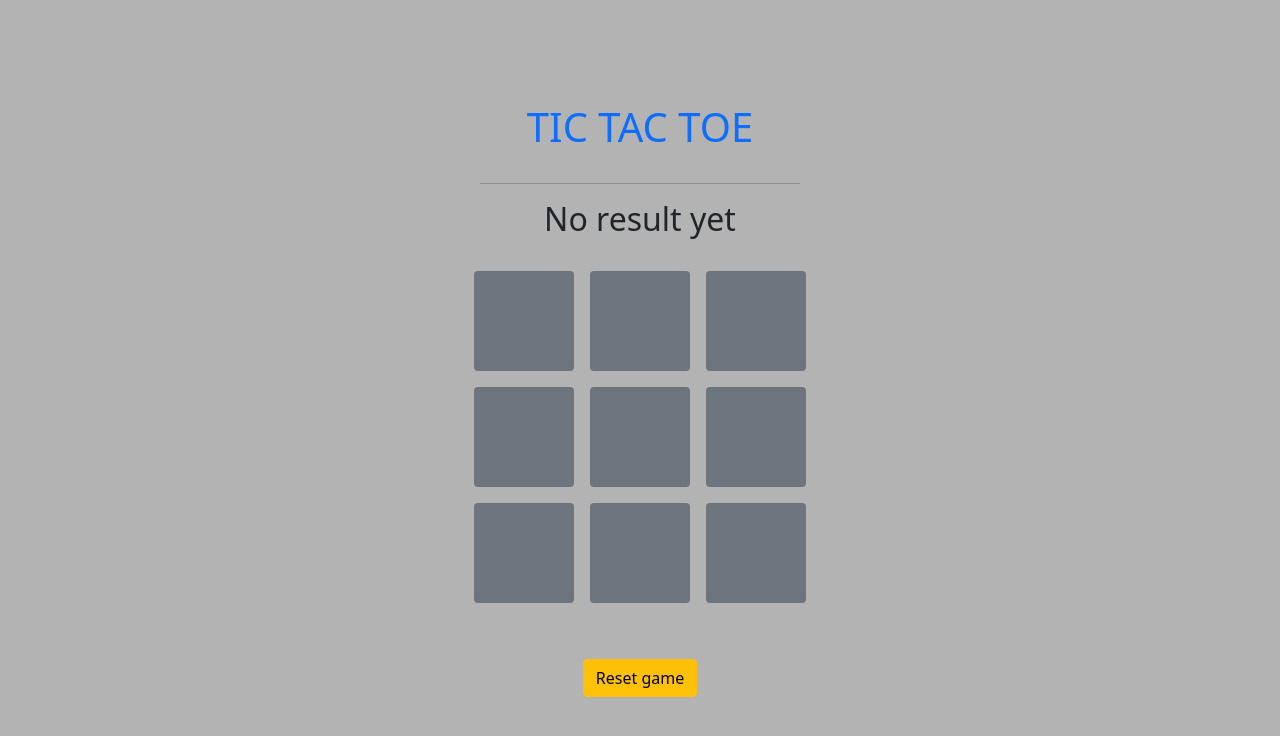
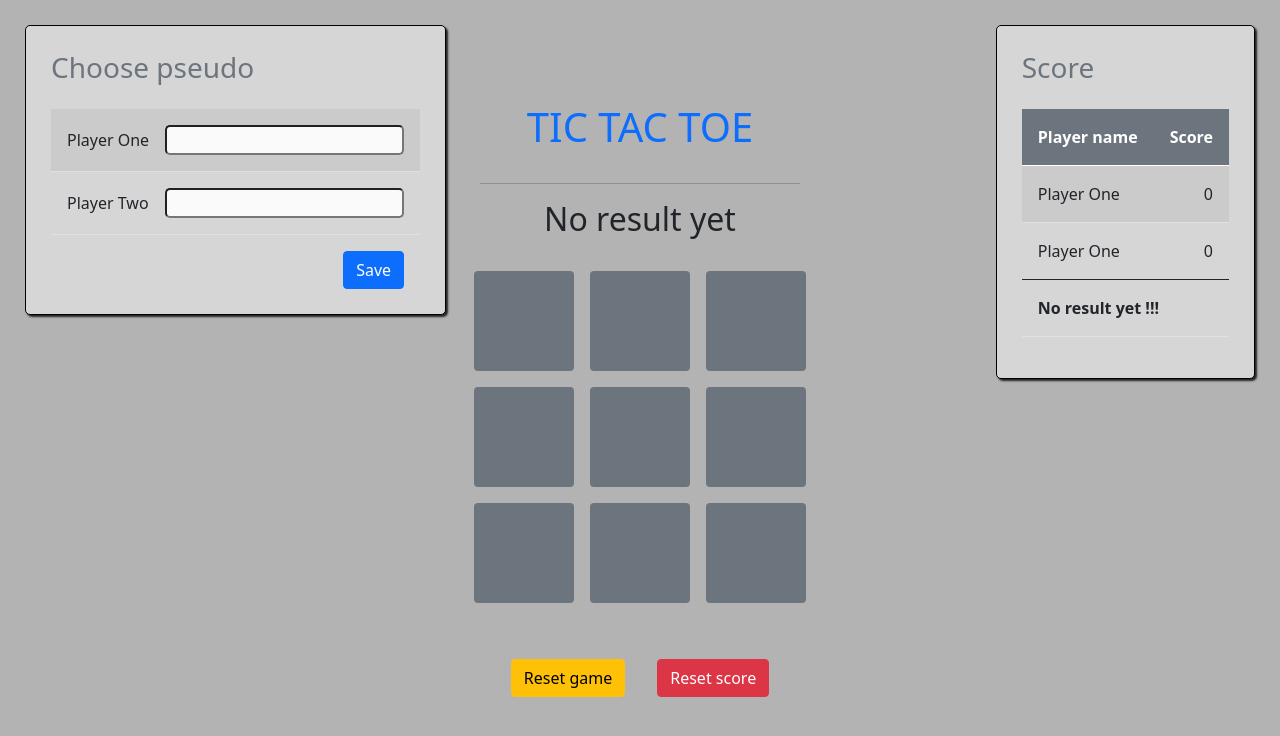
Before and after one commit to rod-car/tic-tac-toe, a website: page index.html in a window 1280 px wide. Drawn offline with Linux system fonts and the light colour scheme.

Commit message:
Add score ad field to add pseudo name

```diff
--- a/index.html
+++ b/index.html
@@ -16,7 +16,65 @@
         <hr class="w-25 mb-3">
         <h2 class="text-center mb-4" id="result">No result yet</h2>
         <div id="playground" class="mb-5"></div>
-        <button id="reset-btn" class="btn btn-warning ms-auto me-auto">Reset game</button>
+        <div class="d-flex justify-content-between">
+            <button id="reset-game" class="btn btn-warning me-3">Reset game</button>
+            <button id="reset-score" class="btn btn-danger ms-3">Reset score</button>
+        </div>
+    </div>
+
+    <div class="name">
+        <h3 class="text-muted mb-4">Choose pseudo</h3>
+        <table class="table table-striped rounded">
+            <tbody>
+                <tr>
+                    <td colspan="2" class="p-3">
+                        <div class="d-flex jusify-content-between align-items-center">
+                            <span class="me-3">Player One</span>
+                            <input type="text" name="" id="player-one-pseudo" class="input">
+                        </div>
+                    </td>
+                </tr>
+                <tr>
+                    <td colspan="2" class="p-3">
+                        <div class="d-flex jusify-content-between align-items-center">
+                            <span class="me-3">Player Two</span>
+                            <input type="text" name="" id="player-two-pseudo" class="input">
+                        </div>
+                    </td>
+                </tr>
+            </tbody>
+        </table>
+
+        <div class="pe-3 d-flex justify-content-end" colspan="2">
+            <button class="btn btn-primary" id="save-pseudo">Save</button>
+        </div>
+    </div>
+
+    <div class="score">
+        <h3 class="text-muted mb-4">Score</h3>
+        <table class="table table-striped rounded">
+            <thead class="bg-secondary text-white">
+                <tr>
+                    <th class="p-3">Player name</th>
+                    <th class="text-end p-3">Score</th>
+                </tr>
+            </thead>
+            <tbody>
+                <tr>
+                    <td class="p-3" id="display-pseudo-one">Player One</td>
+                    <td class="text-end p-3" id="player-one-score">0</td>
+                </tr>
+                <tr>
+                    <td class="p-3" id="display-pseudo-two">Player Two</td>
+                    <td class="text-end p-3" id="player-two-score">0</td>
+                </tr>
+            </tbody>
+            <tfoot>
+                <tr>
+                    <td class="p-3 fw-bold" colspan="2" id="final-result">No result yet !!!</td>
+                </tr>
+            </tfoot>
+        </table>
     </div>
 
     <script src="./js/app.js"></script>
--- a/public/css/app.css
+++ b/public/css/app.css
@@ -26,3 +26,35 @@
     cursor: not-allowed!important;
     pointer-events: all !important;
 }
+
+.score {
+    position: absolute;
+    right: 0;
+    top: 0;
+    margin-top: 25px;
+    margin-right: 25px;
+    padding: 25px;
+    box-shadow: 2px 2px 2px #242424;
+    border: 1px solid black;
+    background-color: rgb(214, 214, 214);
+    border-radius: 5px;
+}
+
+.name {
+    position: absolute;
+    left: 0;
+    top: 0;
+    margin-top: 25px;
+    margin-left: 25px;
+    padding: 25px;
+    box-shadow: 2px 2px 2px #242424;
+    border: 1px solid black;
+    background-color: rgb(214, 214, 214);
+    border-radius: 5px;
+}
+
+.input {
+    border-radius: 5px;
+    background-color: rgb(250, 250, 250);
+    color: grey;
+}
--- a/public/js/app.js
+++ b/public/js/app.js
@@ -5,6 +5,23 @@ const secondPlayerIndicator = "1";
 const BR = document.createElement('br');
 const PLAYGROUND = document.getElementById('playground')
 const RESULT = document.getElementById('result')
+
+const PLAYER_ONE_SCORE = document.getElementById('player-one-score');
+const PLAYER_TWO_SCORE = document.getElementById('player-two-score');
+const FINAL_RESULT = document.getElementById('final-result');
+
+const PLAYER_ONE_PSEUDO_INPUT = document.getElementById('player-one-pseudo');
+const PLAYER_TWO_PSEUDO_INPUT = document.getElementById('player-two-pseudo');
+
+let playerOneName = PLAYER_ONE_PSEUDO_INPUT.innerText === "" ? "Player One" : PLAYER_ONE_PSEUDO_INPUT.innerText;
+let playerTwoName = PLAYER_TWO_PSEUDO_INPUT.innerText === "" ? "Player One" : PLAYER_TWO_PSEUDO_INPUT.innerText;
+
+let pOnePseudo = document.getElementById('display-pseudo-one');
+let pTwoPseudo = document.getElementById('display-pseudo-two');
+
+PLAYER_ONE_SCORE.innerText = PLAYER_ONE_SCORE.innerText === "" ? 0 : parseInt(PLAYER_ONE_SCORE.innerText) ;
+PLAYER_TWO_SCORE.innerText = PLAYER_TWO_SCORE.innerText === "" ? 0 : parseInt(PLAYER_TWO_SCORE.innerText) ;
+FINAL_RESULT.innerText = FINAL_RESULT.innerText === "" ? "No result yet !!!" : FINAL_RESULT.innerText;
 
 let cases = new Array(ROW).fill(null).map(() => new Array(COLUMN).fill(null));
 let numberCasePlayerOne = 0;
@@ -58,14 +75,14 @@ const checkAlignPion = () => {
 
         if (equals(Row)) {
             hasWinner = true;
-            winner = Row[0] === firstPlayerIndicator ? "Player one" : "Player two";
+            winner = Row[0] === firstPlayerIndicator ? playerOneName : playerTwoName;
             break;
         }
 
         if (equals(Col)) {
             hasWinner = true;
             console.log(Col);
-            winner = Col[0] === firstPlayerIndicator ? "Player one" : "Player two";
+            winner = Col[0] === firstPlayerIndicator ? playerOneName : playerTwoName;
             break;
         }
     }
@@ -82,11 +99,15 @@ const checkAlignPion = () => {
 }
 
 const getPlayerName = (pion) => {
-    return pion === firstPlayerIndicator ? "Player one" : "Player two";
+    return pion === firstPlayerIndicator ? playerOneName : playerTwoName;
 }
 
 const showWinner = (winnerName) => {
     RESULT.innerText = `${winnerName} win`;
+    if (winnerName === playerOneName) PLAYER_ONE_SCORE.innerText = (parseInt(PLAYER_ONE_SCORE.innerText) + 1).toString();
+    else if (winnerName === playerTwoName) PLAYER_TWO_SCORE.innerText = (parseInt(PLAYER_TWO_SCORE.innerText) + 1).toString();
+    else throw new Error(`Player name must be ${playerOneName} OR ${playerTwoName}`);
+    checkFinalResult();
     blockPlayground(cases);
 }
 
@@ -96,6 +117,13 @@ const blockPlayground = (cases) => {
             cases[i][j].classList.add('disabled');
         }
     }
+}
+
+const checkFinalResult = () => {
+    if (parseInt(PLAYER_ONE_SCORE.innerText) > parseInt(PLAYER_TWO_SCORE.innerText)) FINAL_RESULT.innerText = `${playerOneName} WIN !!!`
+    else if (parseInt(PLAYER_ONE_SCORE.innerText) < parseInt(PLAYER_TWO_SCORE.innerText)) FINAL_RESULT.innerText = `${playerTwoName} WIN !!!`
+    else if (parseInt(PLAYER_ONE_SCORE.innerText) === parseInt(PLAYER_TWO_SCORE.innerText)) FINAL_RESULT.innerText = `Match equal !!!`
+    else throw new Error("Final result check fail, Score error");
 }
 
 const getPlayGroundData = (array) => {
@@ -173,14 +201,41 @@ const generateAll = () => {
     generatePlayGroundEvent();
 }
 
-document.getElementById('reset-btn').addEventListener('click', (e) => {
+document.getElementById('reset-game').addEventListener('click', (e) => {
     e.preventDefault();
     if (numberCasePlayerOne > 0 || numberCasePlayerTwo > 0) {
         resetPlayGround();
     }
 })
 
+document.getElementById('reset-score').addEventListener('click', (e) => {
+    e.preventDefault();
+    PLAYER_ONE_SCORE.innerText = (0).toString();
+    PLAYER_TWO_SCORE.innerText = (0).toString();
+    FINAL_RESULT.innerText = "No result yet !!!";
+})
+
 window.addEventListener('load', (e) => {
     e.preventDefault();
     generateAll();
+    updateDisplayPseudo();
 })
+
+document.getElementById('save-pseudo').addEventListener('click', (e) => {
+    e.preventDefault();
+    if (PLAYER_ONE_PSEUDO_INPUT.value !== "") playerOneName = PLAYER_ONE_PSEUDO_INPUT.value;
+    if (PLAYER_TWO_PSEUDO_INPUT.value !== "") playerTwoName = PLAYER_TWO_PSEUDO_INPUT.value;
+    if (playerOneName === playerTwoName && playerOneName !== "") {
+        alert("The two player can't have the same pseudo");
+        PLAYER_ONE_PSEUDO_INPUT.value = "";
+        PLAYER_TWO_PSEUDO_INPUT.value = "";
+        playerOneName = "Player One";
+        playerTwoName = "Player Two";
+    }
+    updateDisplayPseudo();
+})
+
+const updateDisplayPseudo = () => {
+    pOnePseudo.innerText = playerOneName;
+    pTwoPseudo.innerText = playerTwoName;
+}
```
